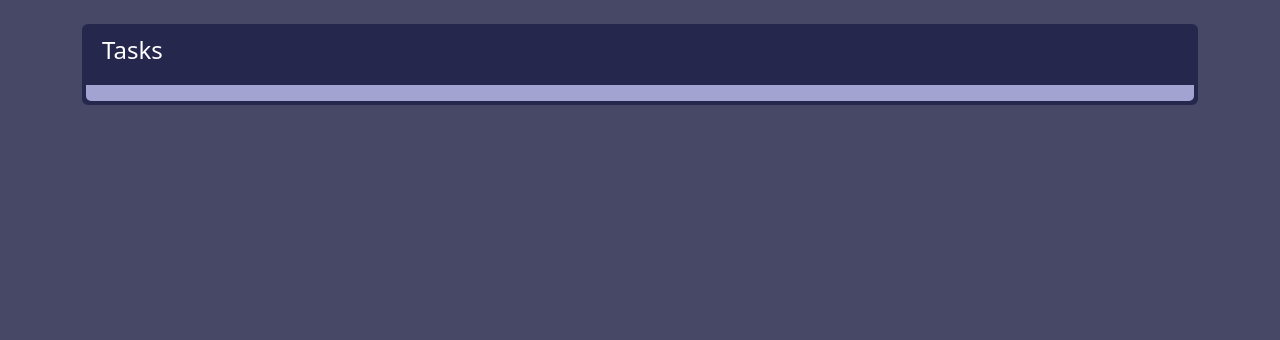
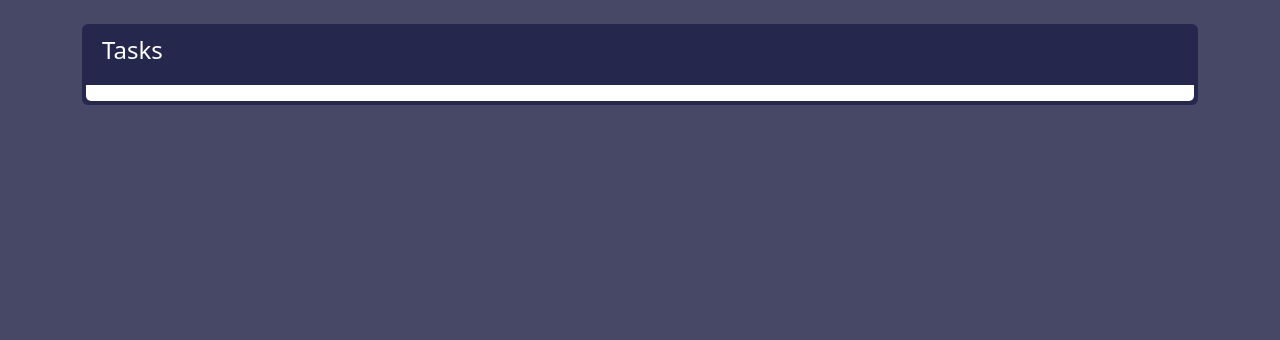
Before and after one commit to JDeffner/Webentwicklung, a PHP site: page /index.html in a window 1280 px wide. Shown: the part 112-452 px from the top of the page. Run offline with PHP 8.4, Linux system fonts and the light colour scheme.

Commit message:
Commit xd

```diff
--- a/Uebung02/Style1.css
+++ b/Uebung02/Style1.css
@@ -89,7 +89,7 @@ body::-webkit-scrollbar-thumb:active {
 }
 
 .list-group {
-    --bs-list-group-bg:  var(--tertiary-color);;
+    /*--bs-list-group-bg:  var(--tertiary-color);*/
 }
 
 
```
